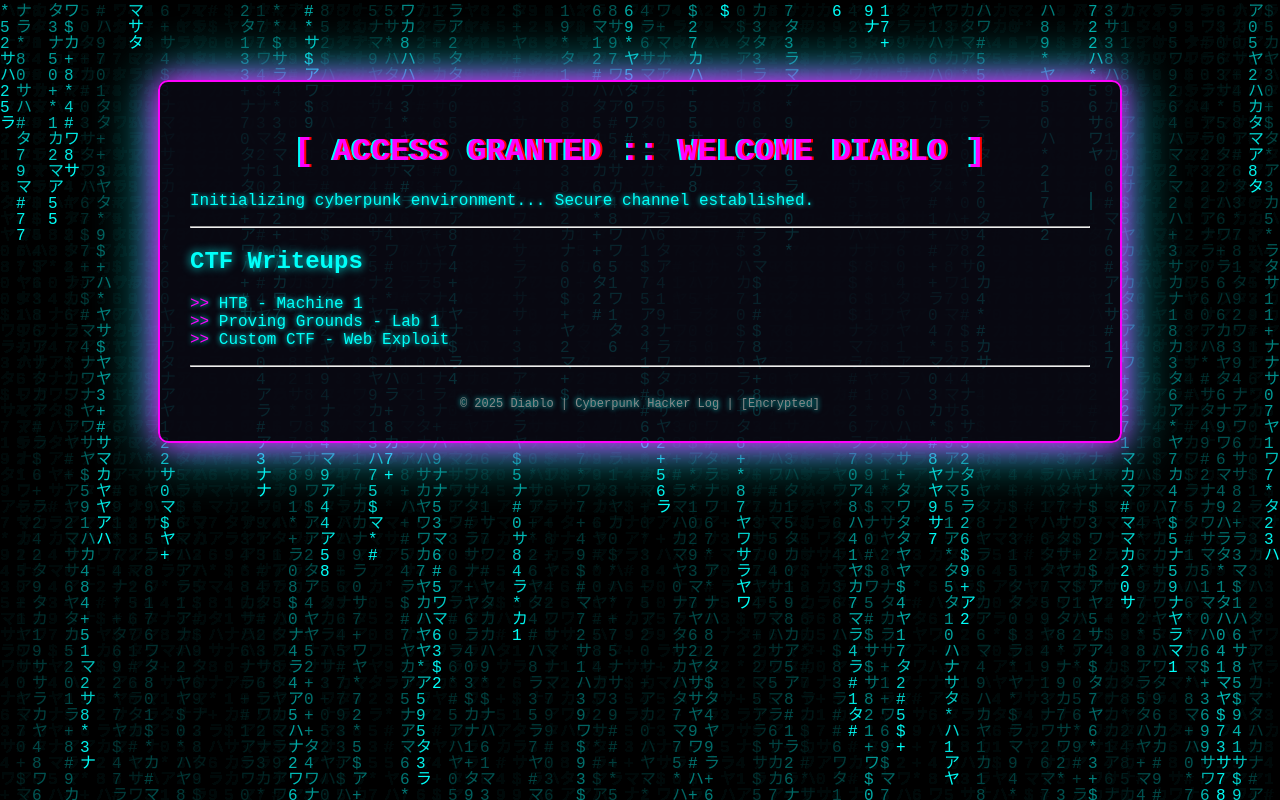
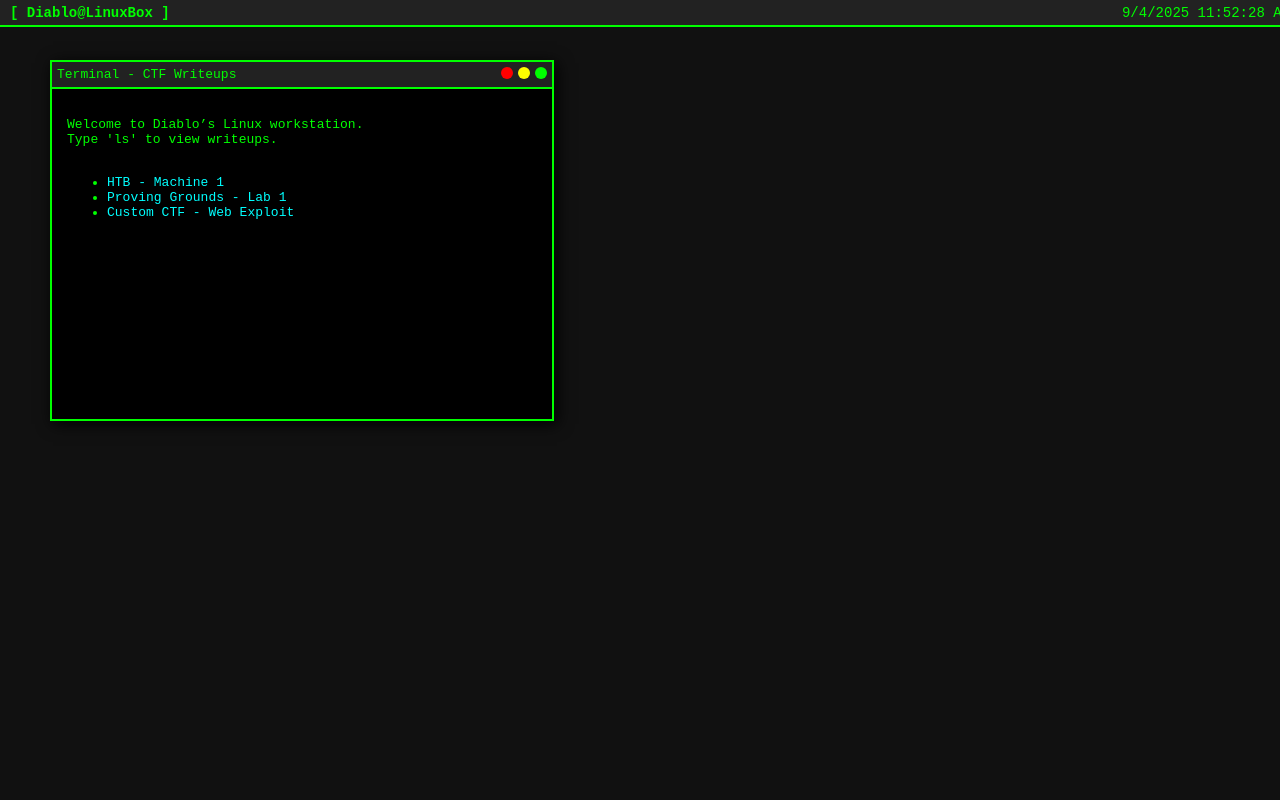
Before and after one commit to Diabl0xE/Diabl0xE.github.io, a plain HTML site: page index.html in a window 1280 px wide. Drawn offline with Linux system fonts and the light colour scheme.

Commit message:
Update index.html

```diff
--- a/index.html
+++ b/index.html
@@ -3,160 +3,147 @@
 <head>
   <meta charset="UTF-8">
   <meta name="viewport" content="width=device-width, initial-scale=1.0">
-  <title>Diablo CTF Writeups</title>
+  <title>Diablo Retro Linux Desktop</title>
   <style>
-    /* Matrix Background */
-    canvas {
-      position: fixed;
-      top: 0; left: 0;
-      width: 100%; height: 100%;
-      z-index: -1;
-      background: black;
+    body {
+      margin: 0;
+      background: #111;
+      font-family: monospace;
+      color: #00ff00;
+      overflow: hidden;
     }
 
-    body {
-      margin: 0;
-      font-family: "Courier New", monospace;
-      color: #00fff9;
-      text-shadow: 0 0 5px #00fff9;
+    /* Top bar */
+    .taskbar {
+      position: fixed;
+      top: 0;
+      left: 0;
+      width: 100%;
+      height: 25px;
+      background: #222;
+      color: #00ff00;
+      display: flex;
+      justify-content: space-between;
+      align-items: center;
+      padding: 0 10px;
+      font-size: 14px;
+      border-bottom: 2px solid #00ff00;
     }
 
-    .terminal {
-      max-width: 900px;
-      margin: 80px auto;
-      background: rgba(10, 10, 20, 0.85);
-      border: 2px solid #ff00ff;
-      border-radius: 10px;
-      padding: 30px;
-      box-shadow: 0 0 30px #ff00ff, 0 0 60px #00fff9;
+    .taskbar .title {
+      font-weight: bold;
     }
 
-    /* Glitch Title */
-    h1 {
-      font-size: 32px;
-      color: #ff00ff;
-      text-align: center;
-      position: relative;
-      animation: glitch 1s infinite;
+    /* Window */
+    .window {
+      position: absolute;
+      top: 60px;
+      left: 50px;
+      width: 500px;
+      background: #000;
+      border: 2px solid #00ff00;
+      box-shadow: 3px 3px 15px #000;
     }
 
-    @keyframes glitch {
-      0% { text-shadow: 2px 0 red, -2px 0 cyan; }
-      20% { text-shadow: -2px 0 lime, 2px 0 blue; }
-      40% { text-shadow: 2px 2px magenta, -2px -2px yellow; }
-      60% { text-shadow: -2px 2px cyan, 2px -2px lime; }
-      100% { text-shadow: 2px 0 red, -2px 0 cyan; }
+    .window-header {
+      background: #222;
+      color: #00ff00;
+      padding: 5px;
+      cursor: move;
+      border-bottom: 2px solid #00ff00;
+      display: flex;
+      justify-content: space-between;
     }
 
-    /* Typing intro */
-    .intro {
-      font-size: 16px;
-      border-right: 2px solid #00fff9;
-      white-space: nowrap;
-      overflow: hidden;
-      width: 0;
-      animation: typing 4s steps(40, end) forwards, blink 0.8s infinite;
+    .window-header .buttons {
+      display: flex;
+      gap: 5px;
     }
 
-    @keyframes typing {
-      from { width: 0 }
-      to { width: 100% }
+    .btn {
+      width: 12px;
+      height: 12px;
+      border-radius: 50%;
+      display: inline-block;
     }
+    .btn.red { background: red; }
+    .btn.yellow { background: yellow; }
+    .btn.green { background: lime; }
 
-    @keyframes blink {
-      50% { border-color: transparent }
-    }
-
-    /* Writeups list */
-    h2 {
-      color: #00fff9;
-      text-shadow: 0 0 10px #00fff9;
-      margin-top: 20px;
-    }
-
-    ul {
-      list-style: none;
-      padding-left: 0;
-    }
-
-    li::before {
-      content: ">> ";
-      color: #ff00ff;
+    .window-content {
+      padding: 15px;
+      height: 300px;
+      overflow-y: auto;
+      background: #000;
     }
 
     a {
-      color: #00fff9;
+      color: cyan;
       text-decoration: none;
-      transition: 0.2s;
     }
-
     a:hover {
-      color: #ff00ff;
-      text-shadow: 0 0 10px #ff00ff;
-    }
-
-    footer {
-      margin-top: 30px;
-      text-align: center;
-      font-size: 12px;
-      color: #888;
+      color: #ff0000;
     }
   </style>
 </head>
 <body>
-  <!-- Matrix background -->
-  <canvas id="matrix"></canvas>
+  <!-- Taskbar -->
+  <div class="taskbar">
+    <div class="title">[ Diablo@LinuxBox ]</div>
+    <div class="clock" id="clock"></div>
+  </div>
 
-  <div class="terminal">
-    <h1>[ ACCESS GRANTED :: WELCOME DIABLO ]</h1>
-    <p class="intro">Initializing cyberpunk environment... Secure channel established.</p>
-    <hr>
-    <h2>CTF Writeups</h2>
-    <ul>
-      <li><a href="writeups/htb_machine1.html">HTB - Machine 1</a></li>
-      <li><a href="writeups/pg_lab1.html">Proving Grounds - Lab 1</a></li>
-      <li><a href="writeups/custom_ctf.html">Custom CTF - Web Exploit</a></li>
-    </ul>
-    <hr>
-    <footer>
-      &copy; 2025 Diablo | Cyberpunk Hacker Log | [Encrypted]
-    </footer>
+  <!-- Terminal window -->
+  <div class="window" id="terminal">
+    <div class="window-header">
+      <span>Terminal - CTF Writeups</span>
+      <div class="buttons">
+        <span class="btn red"></span>
+        <span class="btn yellow"></span>
+        <span class="btn green"></span>
+      </div>
+    </div>
+    <div class="window-content">
+      <pre>
+Welcome to Diablo’s Linux workstation.
+Type 'ls' to view writeups.
+      </pre>
+      <ul>
+        <li><a href="writeups/htb_machine1.html">HTB - Machine 1</a></li>
+        <li><a href="writeups/pg_lab1.html">Proving Grounds - Lab 1</a></li>
+        <li><a href="writeups/custom_ctf.html">Custom CTF - Web Exploit</a></li>
+      </ul>
+    </div>
   </div>
 
   <script>
-    // Matrix Background Effect
-    const canvas = document.getElementById("matrix");
-    const ctx = canvas.getContext("2d");
+    // Clock updater
+    function updateClock() {
+      const now = new Date();
+      document.getElementById("clock").innerText =
+        now.toLocaleDateString() + " " + now.toLocaleTimeString();
+    }
+    setInterval(updateClock, 1000);
+    updateClock();
 
-    canvas.height = window.innerHeight;
-    canvas.width = window.innerWidth;
+    // Drag window
+    const win = document.getElementById("terminal");
+    const header = win.querySelector(".window-header");
+    let offsetX, offsetY, isDown = false;
 
-    const letters = "アカサタナハマヤラワ0123456789$#*+";
-    const fontSize = 16;
-    const columns = canvas.width / fontSize;
+    header.addEventListener("mousedown", e => {
+      isDown = true;
+      offsetX = win.offsetLeft - e.clientX;
+      offsetY = win.offsetTop - e.clientY;
+    });
 
-    const drops = [];
-    for(let x = 0; x < columns; x++) drops[x] = 1;
-
-    function draw() {
-      ctx.fillStyle = "rgba(0, 0, 0, 0.05)";
-      ctx.fillRect(0, 0, canvas.width, canvas.height);
-
-      ctx.fillStyle = "#00fff9";
-      ctx.font = fontSize + "px monospace";
-
-      for(let i = 0; i < drops.length; i++) {
-        const text = letters.charAt(Math.floor(Math.random() * letters.length));
-        ctx.fillText(text, i * fontSize, drops[i] * fontSize);
-
-        if(drops[i] * fontSize > canvas.height && Math.random() > 0.975) {
-          drops[i] = 0;
-        }
-        drops[i]++;
+    document.addEventListener("mouseup", () => isDown = false);
+    document.addEventListener("mousemove", e => {
+      if (isDown) {
+        win.style.left = e.clientX + offsetX + "px";
+        win.style.top = e.clientY + offsetY + "px";
       }
-    }
-
-    setInterval(draw, 35);
+    });
   </script>
 </body>
 </html>
```
